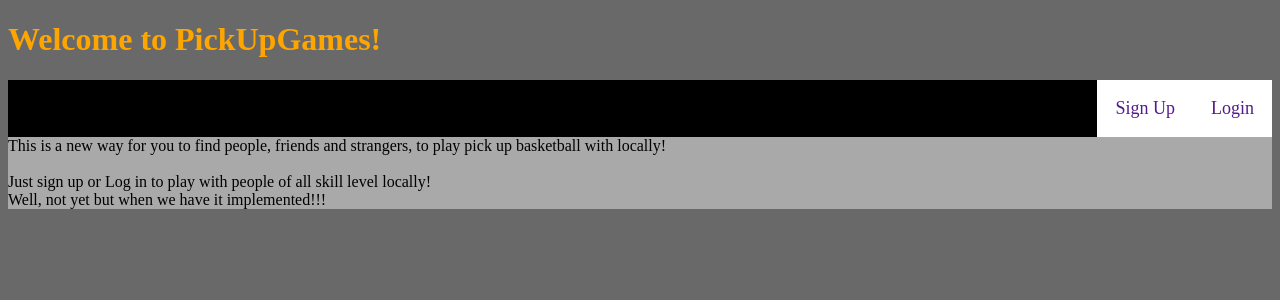
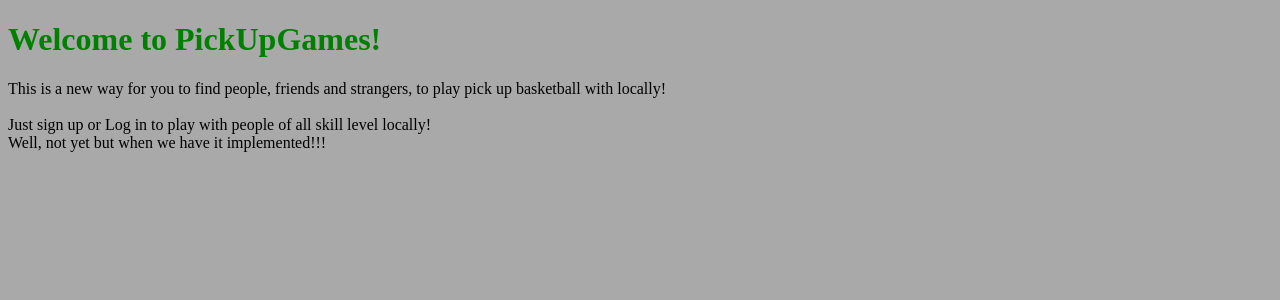
Before and after one commit to bbrown11924/PickUpGames, a Django app: page / in a window 1280 px wide. Shown: the top 300 px of the page. Run offline with Django 3.2, Linux system fonts and the light colour scheme.

Commit message:
Added a basic homepage for the user, not complete. Added pickup/templates for HTML files and pickup/static for css, javascript, and images for the website.

```diff
--- a/pickup/static/style.css
+++ b/pickup/static/style.css
@@ -3,33 +3,9 @@
     just wanted to make sure it worked properly
  */
 header{
-    color: orange;
+    color: green;
 }
 
 body{
-    background-color: dimgray;
+    background-color: darkgrey;
 }
-
-#LoginSignUp{
-    background-color: black;
-    float: right;
-    width: 100%;
-}
-
-#LoginSignUp a{
-    text-decoration: none;
-    display: inline-block;
-    float: right;
-    padding: 1em;
-    font-size: large;
-    background-color: white;
-}
-
-#LoginSignUp a href{
-    text-decoration: none;
-}
-
-main{
-    background-color: darkgray;
-
-}
--- a/pickup/templates/index.html
+++ b/pickup/templates/index.html
@@ -9,7 +9,6 @@
     <meta name="viewport"
           content="width=device-width, user-scalable=no, initial-scale=1.0, maximum-scale=1.0, minimum-scale=1.0">
     <meta http-equiv="X-UA-Compatible" content="ie=edge">
-    <link rel="shortcut icon" type="image/x-icon" href="{% static 'PickUpGamesTabImg.ico' %}" />
     <title>PickUpGames - Home</title>
 </head>
 
@@ -24,10 +23,6 @@
 </nav>
 
 <main>
-    <div id="LoginSignUp">
-        <a href="">Login</a>
-        <a href="">Sign Up</a>
-    </div>
     <p>
         This is a new way for you to find people, friends and strangers,
         to play pick up basketball with locally!<br>
```
